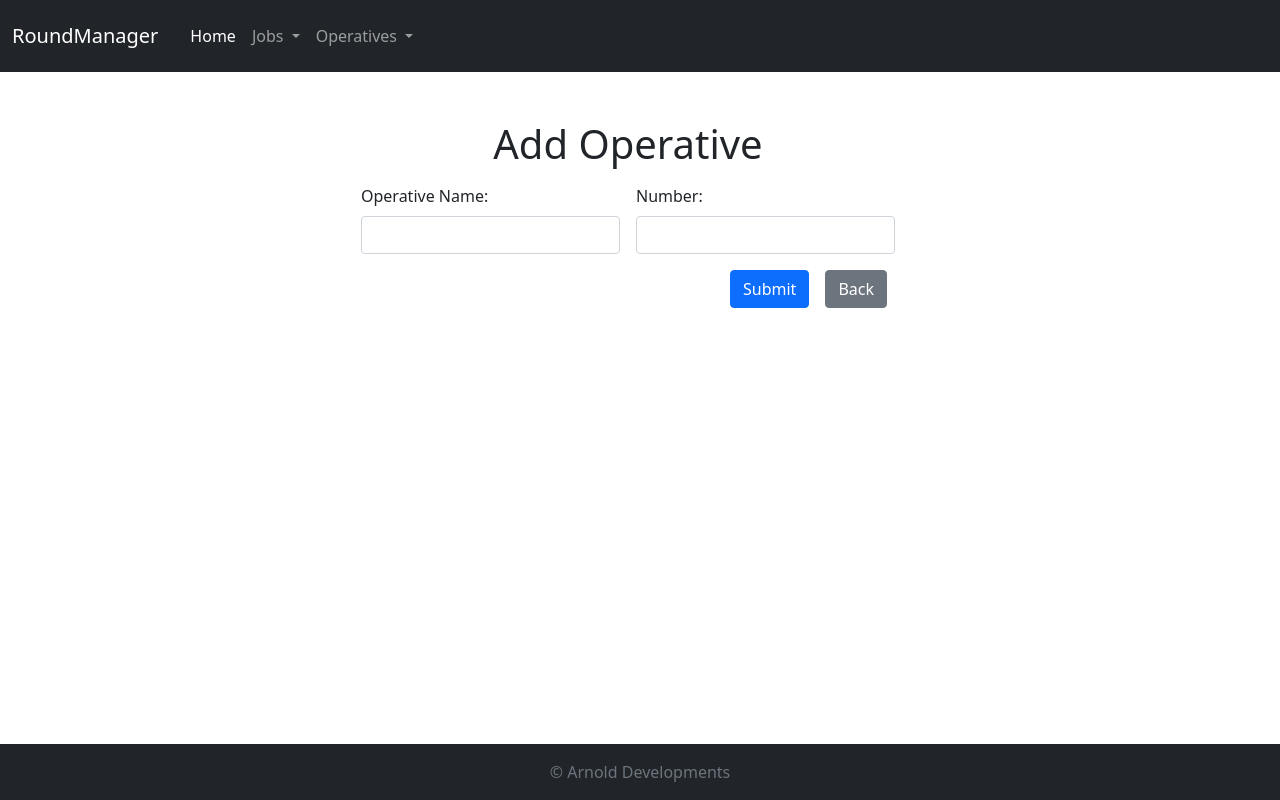
After one commit to Mr-Dean/Round-Manager, a Node server app: page /operatives/new in a window 1280 px wide. The commit adds this page. Run offline with Node 20, Linux system fonts and the light colour scheme; some libraries are stand-ins or nearby versions.

Commit message:
added operatives page and form, added dropdown for navbar

```diff
--- a/app.js
+++ b/app.js
@@ -4,10 +4,12 @@ const path = require('path');
 const ExpressError = require('./utils/ExpressError');
 const asyncCatch = require('./utils/asyncCatch');
 const { jobSchema } = require('./schemas');
+const { operativeSchema } = require('./schemas');
 const mongoose = require('mongoose');
 const methodOverride = require('method-override');
 const ejsMate = require('ejs-mate');
 const Job = require('./models/jobs');
+const Operative = require('./models/operative');
 
 mongoose.set('useFindAndModify', false);
 
@@ -36,6 +38,16 @@ const validateJob = (req, res, next) => {
     }
 };
 
+const validateOperative = (req, res, next) => {
+    const { error } = operativeSchema.validate(req.body);
+    if (error) {
+        const msg = error.details.map(el => el.message).join(',');
+        throw new ExpressError(msg, 400);
+    } else {
+        next();
+    }
+};
+
 app.engine('ejs', ejsMate);
 app.set('view engine', 'ejs');
 app.set('views', path.join(__dirname, 'views'));
@@ -43,6 +55,28 @@ app.set('views', path.join(__dirname, 'views'));
 app.get('/', (req, res) => {
     res.render('home')
 });
+
+// OPERATIVE ROUTES //
+
+app.get('/operatives', asyncCatch(async (req, res) => {
+    const operatives = await Operative.find({});
+    res.render('operatives/index', { operatives });
+}));
+
+app.get('/operatives/new', (req, res) => {
+    res.render('operatives/new')
+});
+
+
+app.post('/operatives', validateOperative, asyncCatch(async (req, res) => {
+    const operative = new Operative(req.body.operative);
+    await operative.save();
+    res.redirect(`/operatives`)
+}));
+
+
+
+// JOB ROUTES //
 
 app.get('/jobs', asyncCatch(async (req, res) => {
     const jobs = await Job.find({});
--- a/models/jobs.js
+++ b/models/jobs.js
@@ -1,5 +1,5 @@
 const mongoose = require('mongoose');
-const Schema = mongoose.Schema;
+const { Schema } = mongoose;
 
 const JobSchema = new Schema({
     ref: String,
@@ -11,6 +11,10 @@ const JobSchema = new Schema({
     exterior: Number,
     interior: Number,
     riskAssess: String,
+    operative: {
+        type: Schema.Types.ObjectId,
+        ref: 'Operative'
+    }
 })
 
 module.exports = mongoose.model('Job', JobSchema);
--- a/views/jobs/index.ejs
+++ b/views/jobs/index.ejs
@@ -7,6 +7,7 @@
     </div>
     <div class="table-responsive">
     <table class="table">
+        <thead>
         <tr>
             <th>Ref.</th>
             <th>Name</th>
@@ -18,6 +19,7 @@
             <th>Acc/Manager</th>
 
         </tr>
+    </thead>
         <% for (let job of jobs) { %>
             <tr>
                 <td>
--- /dev/null
+++ b/views/operatives/new.ejs
@@ -0,0 +1,30 @@
+<% layout('layouts/boilerplate') -%>
+    <div class="row">
+        <div class="row">
+            <h1 class="text-center mb-3">Add Operative</h1>
+        <div class="col-6 offset-3">
+            <form class="row g-3 needs-validation" action="/operatives" method="POST" novalidate>
+                <div class="col-md-6">
+                    <label class="form-label" for="name">Operative Name:</label>
+                    <input class="form-control d-inline" type="text" id="name" name="operative[name]">
+                    <div class="invalid-feedback">
+                        Please enter operative name.
+                    </div>
+                </div>
+                <div class="col-md-6">
+                    <label class="form-label" for="number">Number:</label>
+                    <input class="form-control d-inline" type="number" id="number" name="operative[number]">
+                    <div class="invalid-feedback">
+                        Please enter operative number.
+                    </div>
+                </div>
+
+                <div class="d-grid gap-2 d-md-flex justify-content-md-end">
+                    <button type="submit" class="btn btn-primary me-md-2">Submit</button>
+                    <a class="btn btn-secondary me-md-2 ml-1" href="/operatives">Back</a>
+                </div>
+            </form>
+
+        </div>
+        </div>
+    </div>
--- a/views/partials/navbar.ejs
+++ b/views/partials/navbar.ejs
@@ -5,10 +5,26 @@
         <span class="navbar-toggler-icon"></span>
       </button>
       <div class="collapse navbar-collapse" id="navbarNavAltMarkup">
-        <div class="navbar-nav">
+        <div class="navbar-nav m-2">
           <a class="nav-link active" href="/">Home</a>
-          <a class="nav-link" href="/jobs">Jobs</a>
-          <a class="nav-link" href="/jobs/newjob">New Job</a>
+          <li class="nav-item dropdown">
+            <a class="nav-link dropdown-toggle" href="#" id="navbarDropdownMenuLink" role="button" data-bs-toggle="dropdown" aria-expanded="false">
+              Jobs
+            </a>
+            <ul class="dropdown-menu" aria-labelledby="navbarDropdownMenuLink">
+              <li><a class="dropdown-item" href="/jobs">All Jobs</a></li>
+              <li><a class="dropdown-item" href="/jobs/newjob">Add Job</a></li>
+
+            </ul>
+            <li class="nav-item dropdown">
+              <a class="nav-link dropdown-toggle" href="#" id="navbarDropdownMenuLink" role="button" data-bs-toggle="dropdown" aria-expanded="false">
+                Operatives
+              </a>
+              <ul class="dropdown-menu" aria-labelledby="navbarDropdownMenuLink">
+                <li><a class="dropdown-item" href="/operatives">All Operatives</a></li>
+                <li><a class="dropdown-item" href="/operatives/new">Add Operative</a></li>
+
+              </ul>
 
         </div>
       </div>
```
Also changed, not shown: models/operative.js (added, +9 -0 lines), schemas.js (+7 -0 lines), views/operatives/index.ejs (added, +32 -0 lines).
